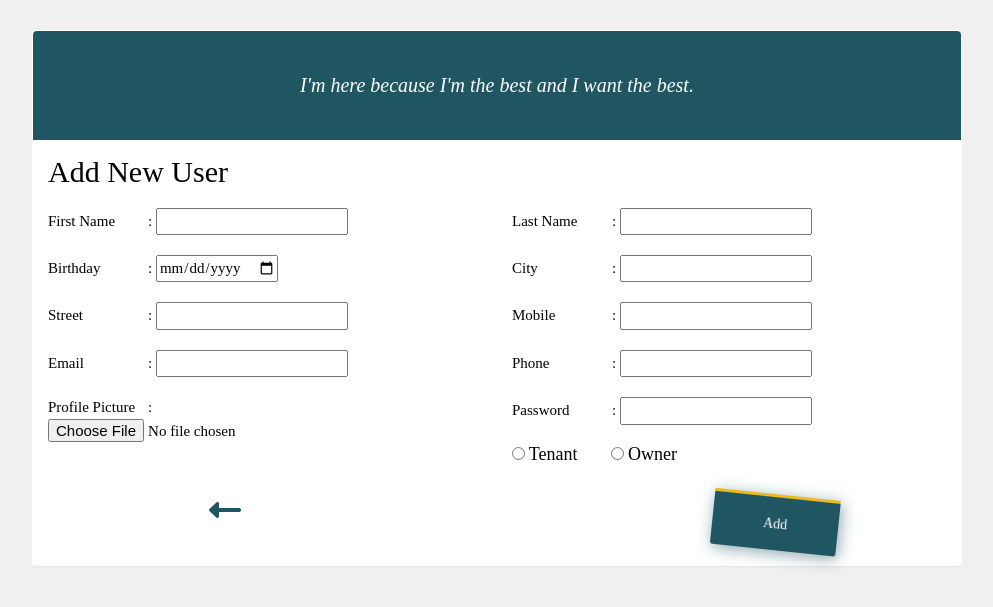
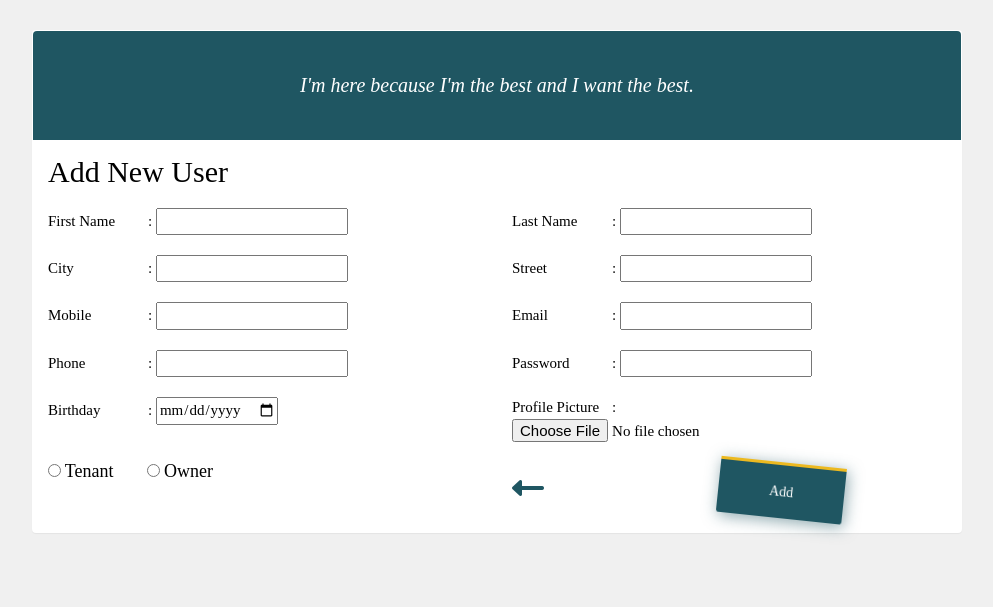
Before and after one commit to AsmaaSaleh1/Sakanat, a PHP site: page /addUser.php in a window 1280 px wide. Shown: the top 607 px of the page, without its empty margins (143-1136 px from the left). Run offline with PHP 8.4, Linux system fonts and the light colour scheme.

Commit message:
changes 1

```diff
--- a/src/addUser.php
+++ b/src/addUser.php
@@ -41,10 +41,6 @@
                         <div class="bio-row">
                             <p><span>Last Name </span>: <input name="lname" type="text"></p><!--Name come from database-->
                         </div>
-
-                        <div class="bio-row">
-                            <p><span>Birthday</span>: <input name="bd" type="date" ></p><!--Birthdate come from database-->
-                        </div>
                         <div class="bio-row">
                             <p><span>City </span>: <input name="city" type="text" "></p><!--City come from database-->
                         </div>
@@ -60,12 +56,14 @@
                         <div class="bio-row">
                             <p><span>Phone </span>: <input name="phone" type="tel"></p><!--P.N come from database-->
                         </div>
-
+                        <div class="bio-row">
+                            <p><span>Password </span>: <input name="pass" type="password"></p><!--P.N come from database-->
+                        </div>
+                        <div class="bio-row">
+                            <p><span>Birthday</span>: <input name="bd" type="date" ></p><!--Birthdate come from database-->
+                        </div>
                         <div class="bio-row">
                             <p><span>Profile Picture </span>: <input type="file" id="img" name="img" accept="image/*"> </p>
-                        </div>
-                        <div class="bio-row">
-                            <p><span>Password </span>: <input name="pass" type="password"></p><!--P.N come from database-->
                         </div>
                         <div class="bio-row" style="position: relative; top: -10px;" >
                             <input id="u" type="radio" name="type" value="Tenant">
@@ -74,9 +72,12 @@
                             <input id="o" type="radio" name="type" value="Owner">
                             <h4 style="display: inline-block;font-size: 18px"> Owner</h4>
                         </div>
-                       <a href="admin.php"> <i style="color: #1F5662;font-size: 32px" class="fa-solid fa-left-long"></i></a>
-
-                        <button class="btn bio-row" type="submit" name="addUser">Add</button>
+                        <div class="bio-row">
+                            <button class="btn" type="submit" name="addUser" style="position: absolute;margin-right: auto">Add</button>
+                        </div>
+                        <div class="bio-row">
+                            <a href="admin.php"> <i style="color: #1F5662;font-size: 32px" class="fa-solid fa-left-long"></i></a>
+                        </div>
                     </div>
                 </div>
 
```
